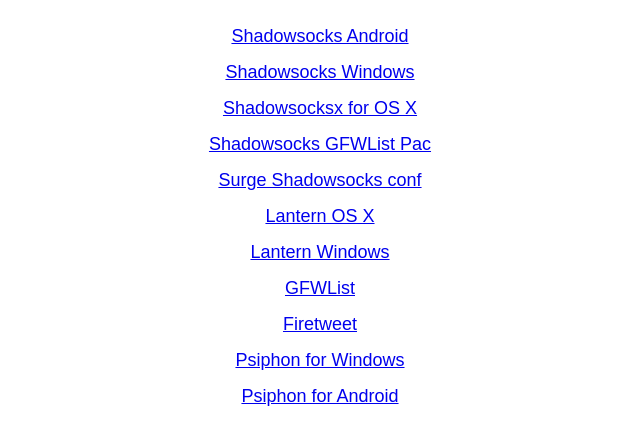
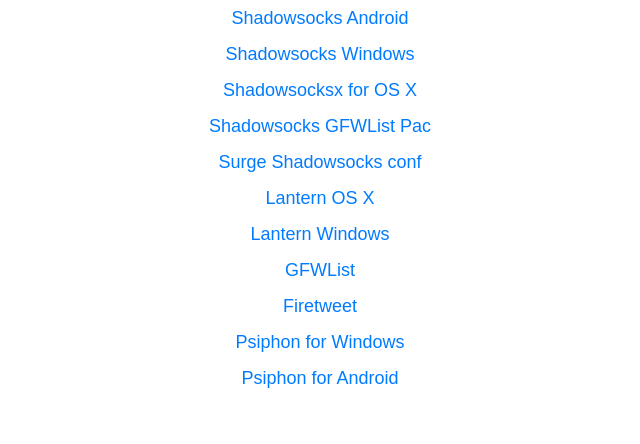
Before and after one commit to ylgaaa/surgeconf, a plain HTML site: page index.html in a window 1280 px wide. Shown: the whole page, without its empty margins (320-960 px from the left). Drawn offline with nearby package versions, Linux system fonts and the light colour scheme.

Commit message:
add bootstrap

```diff
--- a/index.html
+++ b/index.html
@@ -33,5 +33,6 @@
 			<br>
 			<a href="https://gfw.cat/PsisphonAndroid.apk">Psiphon for Android</a>
 		</p>
+		<link href="https://cdn.bootcss.com/bootstrap/4.0.0-alpha.2/css/bootstrap.min.css" rel="stylesheet">
 	</body>
 </html>
```
